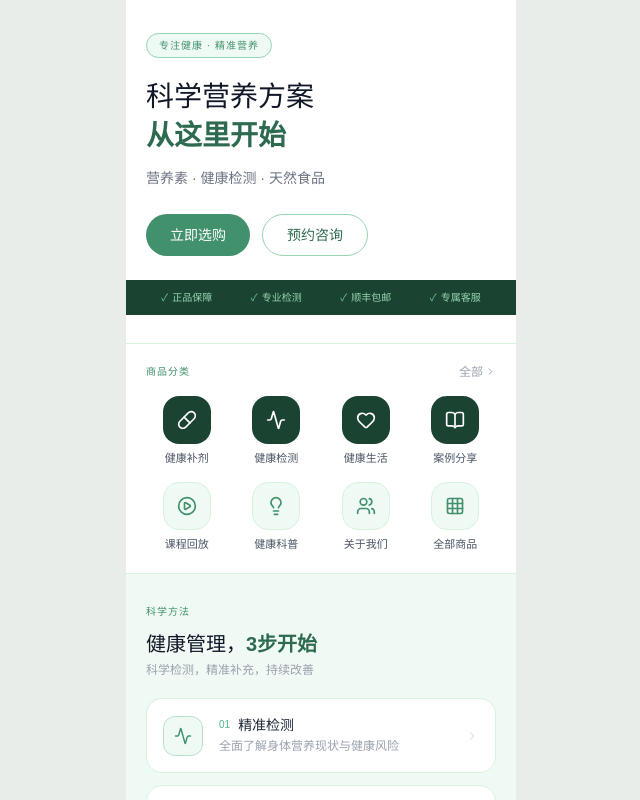
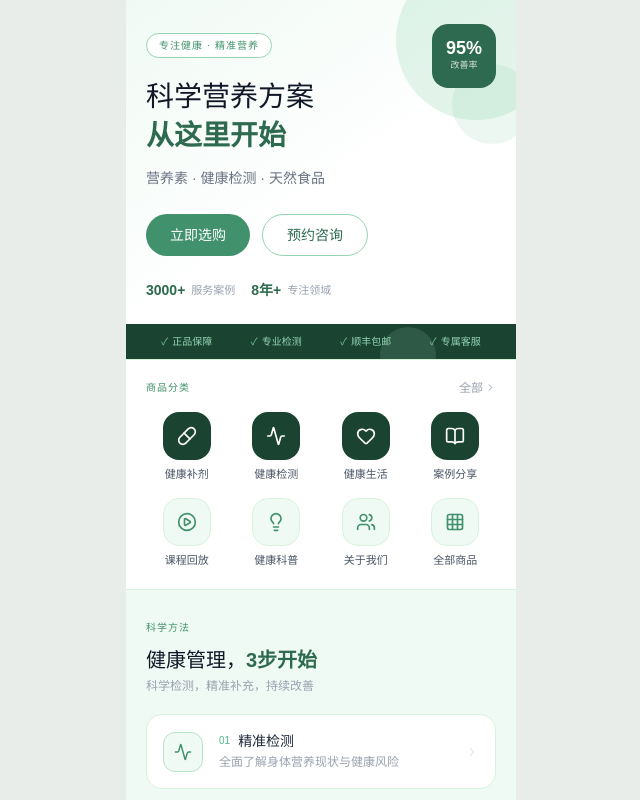
Before and after one commit to ChrisCai1990/huize-jiagong, a Next.js app: page /youzan in a window 1280 px wide. Shown: the top 800 px of the page, without its empty margins (319-959 px from the left). Built offline with nearby package versions, Linux system fonts and the light colour scheme.

Commit message:
style: hero加渐变背景+装饰圆+数据条

```diff
--- a/src/app/youzan/page.tsx
+++ b/src/app/youzan/page.tsx
@@ -64,10 +64,31 @@ export default function YouzanPage() {
         <main className="flex-1 pb-16 youzan-scroll overflow-y-auto">
 
           {/* ── Hero ── */}
-          <section id="section-hero" className="px-5 pt-8 pb-7 bg-white">
+          <section
+            id="section-hero"
+            className="relative overflow-hidden px-5 pt-8 pb-0"
+            style={{ background: "linear-gradient(145deg, var(--green-50) 0%, white 55%)" }}
+          >
+            {/* 背景装饰圆 */}
+            <div className="absolute -top-10 -right-10 w-40 h-40 rounded-full opacity-20"
+              style={{ background: "var(--green-400)" }} />
+            <div className="absolute top-16 -right-4 w-20 h-20 rounded-full opacity-10"
+              style={{ background: "var(--green-600)" }} />
+            <div className="absolute -bottom-6 right-20 w-14 h-14 rounded-full opacity-15"
+              style={{ background: "var(--green-300)" }} />
+
+            {/* 右上角徽章 */}
+            <div
+              className="absolute top-6 right-5 flex flex-col items-center justify-center w-16 h-16 rounded-2xl text-white"
+              style={{ background: "var(--green-800)" }}
+            >
+              <span className="text-lg font-semibold leading-none">95%</span>
+              <span className="text-[9px] mt-0.5 opacity-80">改善率</span>
+            </div>
+
             <span
               className="inline-block text-[10px] tracking-widest uppercase border rounded-full px-3 py-1 mb-5"
-              style={{ color: "var(--green-700)", borderColor: "var(--green-300)", background: "var(--green-50)" }}
+              style={{ color: "var(--green-700)", borderColor: "var(--green-300)", background: "white" }}
             >
               专注健康 · 精准营养
             </span>
@@ -90,15 +111,28 @@ export default function YouzanPage() {
               </button>
               <button
                 className="text-sm px-6 py-2.5 rounded-full border"
-                style={{ color: "var(--green-800)", borderColor: "var(--green-300)" }}
+                style={{ color: "var(--green-800)", borderColor: "var(--green-300)", background: "white" }}
               >
                 预约咨询
               </button>
             </div>
 
+            {/* 小数据条 */}
+            <div className="flex gap-4 mb-6">
+              {[
+                { num: "3000+", label: "服务案例" },
+                { num: "8年+",  label: "专注领域" },
+              ].map((s) => (
+                <div key={s.label} className="flex items-center gap-1.5">
+                  <span className="text-sm font-semibold" style={{ color: "var(--green-800)" }}>{s.num}</span>
+                  <span className="text-[11px] text-gray-400">{s.label}</span>
+                </div>
+              ))}
+            </div>
+
             {/* 信任标签 */}
             <div
-              className="flex items-center justify-around -mx-5 px-4 py-2.5 mt-6"
+              className="flex items-center justify-around -mx-5 px-4 py-2.5"
               style={{ background: "var(--green-900)" }}
             >
               {["正品保障", "专业检测", "顺丰包邮", "专属客服"].map((t) => (
```
